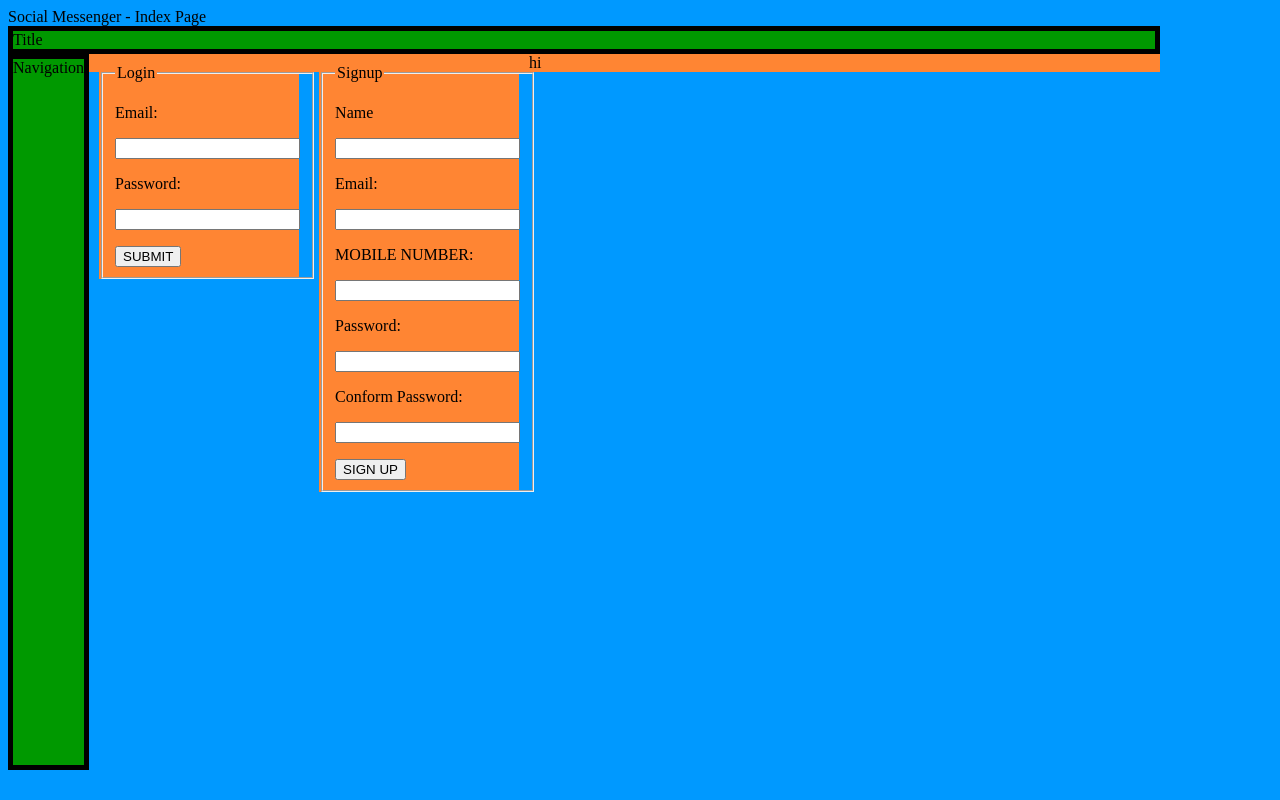
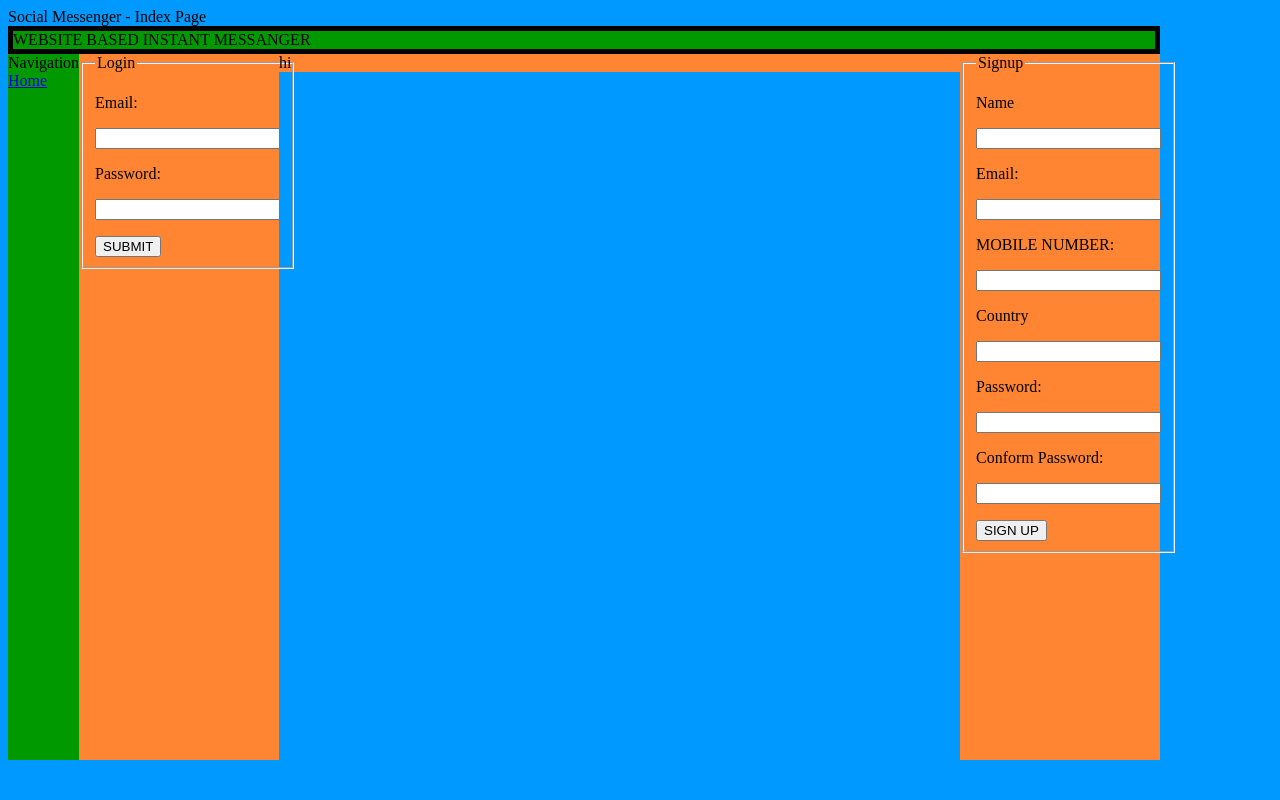
Before and after one commit to derekshorten/HDWD-Web-Project, a PHP site: page /HDWD-Web-Project/ in a window 1280 px wide. Run offline with PHP 8.4, Linux system fonts and the light colour scheme.

Commit message:
More style and text changes
inserted navigation link to home page .
changed text in header
made other style changes

```diff
--- a/Include/header.php
+++ b/Include/header.php
@@ -1,6 +1,6 @@
 
 <header>
-Title
+WEBSITE BASED INSTANT MESSANGER
 </header>
 
 </html>
--- a/Include/nav.php
+++ b/Include/nav.php
@@ -1,7 +1,8 @@
 
 <nav>
-Navigation
-<link href="index.php"type="index" />
+Navigation<br>
+<a href="localhost/HDWD-Web-Project/index.php">Home <a/>
+
 </nav>
 
 </html>
--- a/Style/style.css
+++ b/Style/style.css
@@ -1,7 +1,7 @@
 header{background-color:#009900;border: 5px solid}
-nav{float:left;border: 5px solid;height: 90%;background-color:#009900}
+nav{float:left;border: 5px; height: 90%;background-color:#009900}
 body{width: 90%;background-color: #0099FF}
-form{float:left; background-color:#FF8533; width: 200px; margin: 10px}
+column1of2{float:left; background-color:#FF8533; width: 200px; height: 90%}
+column2of2{float:right; background-color:#FF8533; width: 200px;height: 90%}
 
-
-footer{float:bottom; background-color: #FF8533;}
+footer{position:flot-bottom; background-color: #FF8533; }
--- a/index.php
+++ b/index.php
@@ -10,7 +10,7 @@ include ('Include\nav.php');
 <body>
 
 
-
+<column1of2>
 <form>
 <fieldset>
 <legend>
@@ -18,7 +18,7 @@ Login
 </legend>
 <P>Email:</p>
 <p>
-<input type="email" name ="email" size="20" maxlength ="10" />
+<input type="text" name ="email" size="20" maxlength ="10" />
 </P>
 <P>Password: </p>
 <p>
@@ -27,7 +27,8 @@ Login
 <input type ="submit" name="submit" value="SUBMIT"/>
 </fieldset>
 </form>
-
+</column1of2>
+<column2of2>
 <form>
 <fieldset  >
 <legend>
@@ -39,11 +40,18 @@ Signup
 </P>
 <P>Email:</p>
 <p>
-<input type="email" name ="email" size="20" maxlength ="10" />
+<input type="text" name ="email" size="20" maxlength ="10" />
 </P>
 <P>MOBILE NUMBER:</p>
 <p>
 <input type="tel" name="usrtel">
+</P>
+<p>Country</P>
+<p>
+
+<input name ="country" size="20" maxlength ="10" >
+
+</select>
 </P>
 <P>Password:</p>
 <p>
@@ -56,6 +64,7 @@ Signup
 <input type ="submit" name="submit" value="SIGN UP"/>
 </fieldset>
 </form>
+</column2of2>
 </body>
 
 
```
